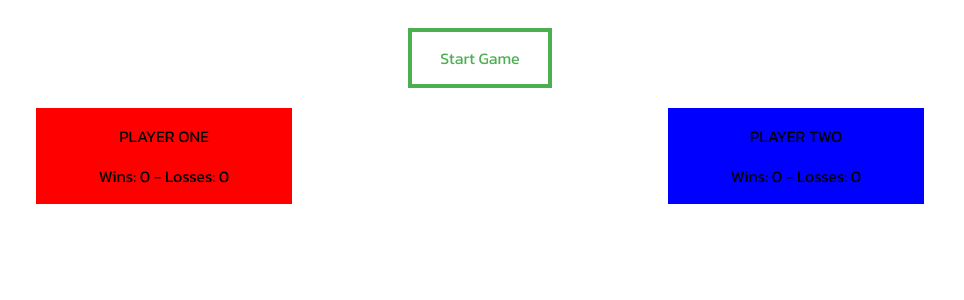
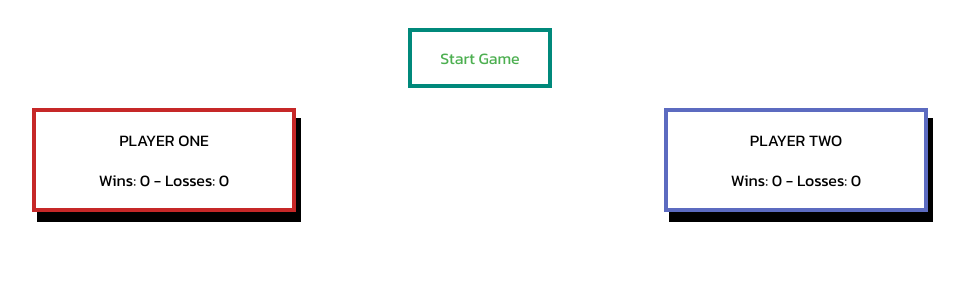
Before and after one commit to MrJamieRyan/Top_Trumps_Javascript_Game, a Vue app in the folder client/: page / in a window 1280 px wide. Shown: the top 300 px of the page, without its empty margins (160-1124 px from the left). Built offline with nearby package versions, Linux system fonts and the light colour scheme.

Commit message:
Updated accessibility of colours

```diff
--- a/client/src/components/Controller.vue
+++ b/client/src/components/Controller.vue
@@ -169,7 +169,7 @@ export default {
 <style>
 #start-button {
   font-family: "Kanit", sans-serif;
-  border: 4px solid #4caf50;
+  border: 4px solid #00897B;
   background-color: white;
   color: #4caf50;
   padding: 14px 28px;
@@ -179,7 +179,8 @@ export default {
 }
 #start-button:hover {
   font-family: "Kanit", sans-serif;
-  background-color: #4caf50;
+  border: 4px solid;
+  background-color: #00897B;
   color: white;
   box-shadow: 0 8px 16px 0 rgba(0, 0, 0, 0.2), 0 6px 20px 0 rgba(0, 0, 0, 0.19);
 }
@@ -204,13 +205,14 @@ export default {
 }
 
 .card-down {
-  color: #6a0dad;
-  background-color: #6a0dad;
+  color: #7E57C2;
+  border: 1px;
+  background-color: #7E57C2;
   box-shadow:
   /* Top layer shadow */ 0 1px 1px rgba(0, 0, 0, 0.15),
-    /* Second layer */ 0 10px 0 -5px #6a0dad,
+    /* Second layer */ 0 10px 0 -5px #7E57C2,
     /* Second layer shadow */ 0 10px 1px -4px rgba(0, 0, 0, 0.15),
-    /* Third layer */ 0 20px 0 -10px #6a0dad,
+    /* Third layer */ 0 20px 0 -10px #7E57C2,
     /* Third layer shadow */ 0 20px 1px -9px rgba(0, 0, 0, 0.15),
     /* Shadow at bottom */ 0 8px 16px 0 rgba(0, 0, 0, 0.2),
     0 6px 20px 0 rgba(0, 0, 0, 0.19);
@@ -221,7 +223,7 @@ export default {
 }
 
 .card-up {
-  color: #6a0dad;
+  color: #6200ee;
   font-size: 20px;
   background: #eee;
   box-shadow:
@@ -256,20 +258,22 @@ p.not-clickable {
 }
 
 .player-one-scores {
-  background-color: red;
+  border: 4px solid #C62828;
   width: 20vw;
   place-self: center;
+  box-shadow: 5px 10px;
 }
 
 .player-two-scores {
-  background-color: blue;
+  border: 4px solid #5C6BC0;
   width: 20vw;
   place-self: center;
+  box-shadow: 5px 10px;
 }
 
 .winning-statement {
   text-align: center;
-  font-size: 20px;
+  font-size: 15px;
   height: 40px;
   place-self: center;
 }
```
